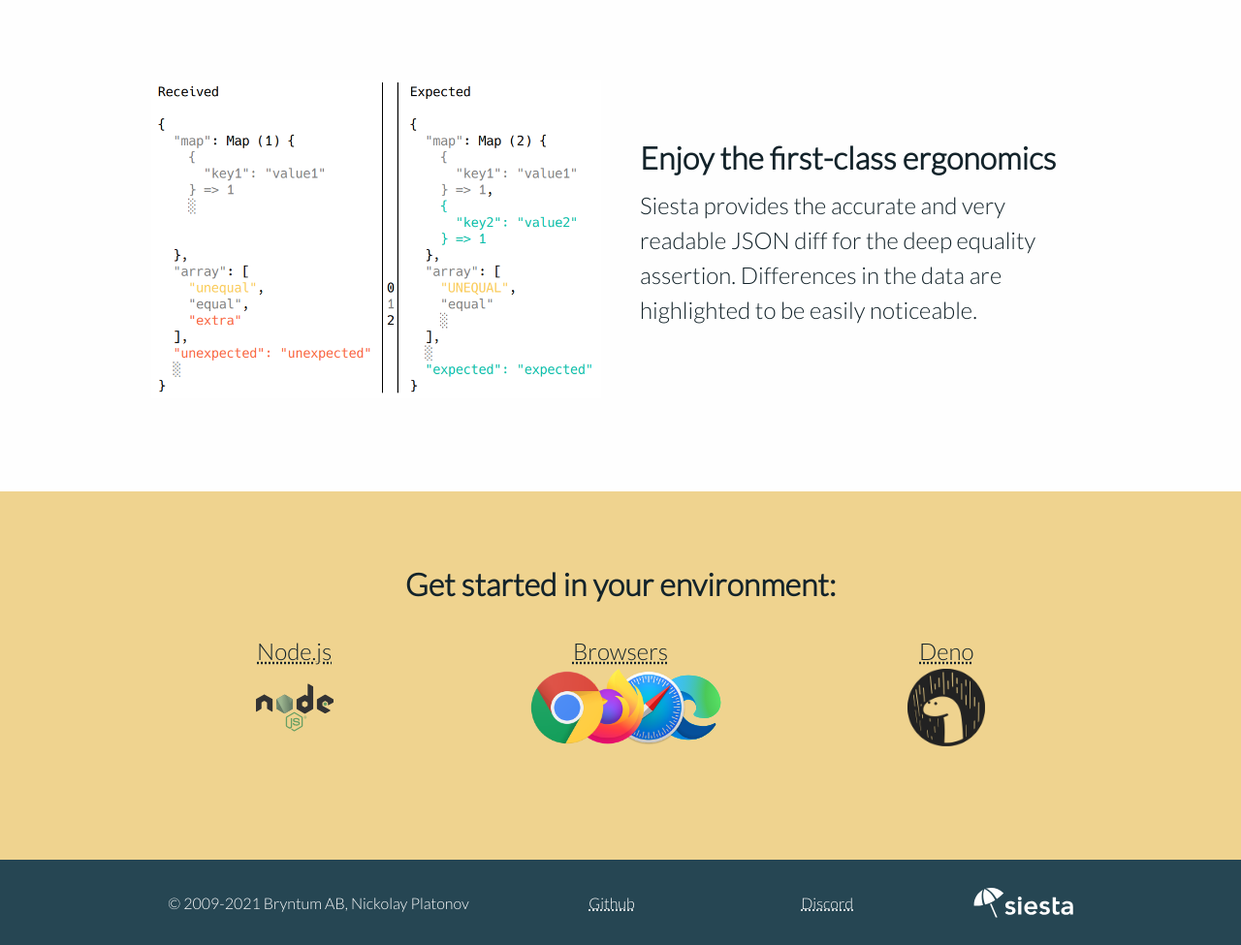
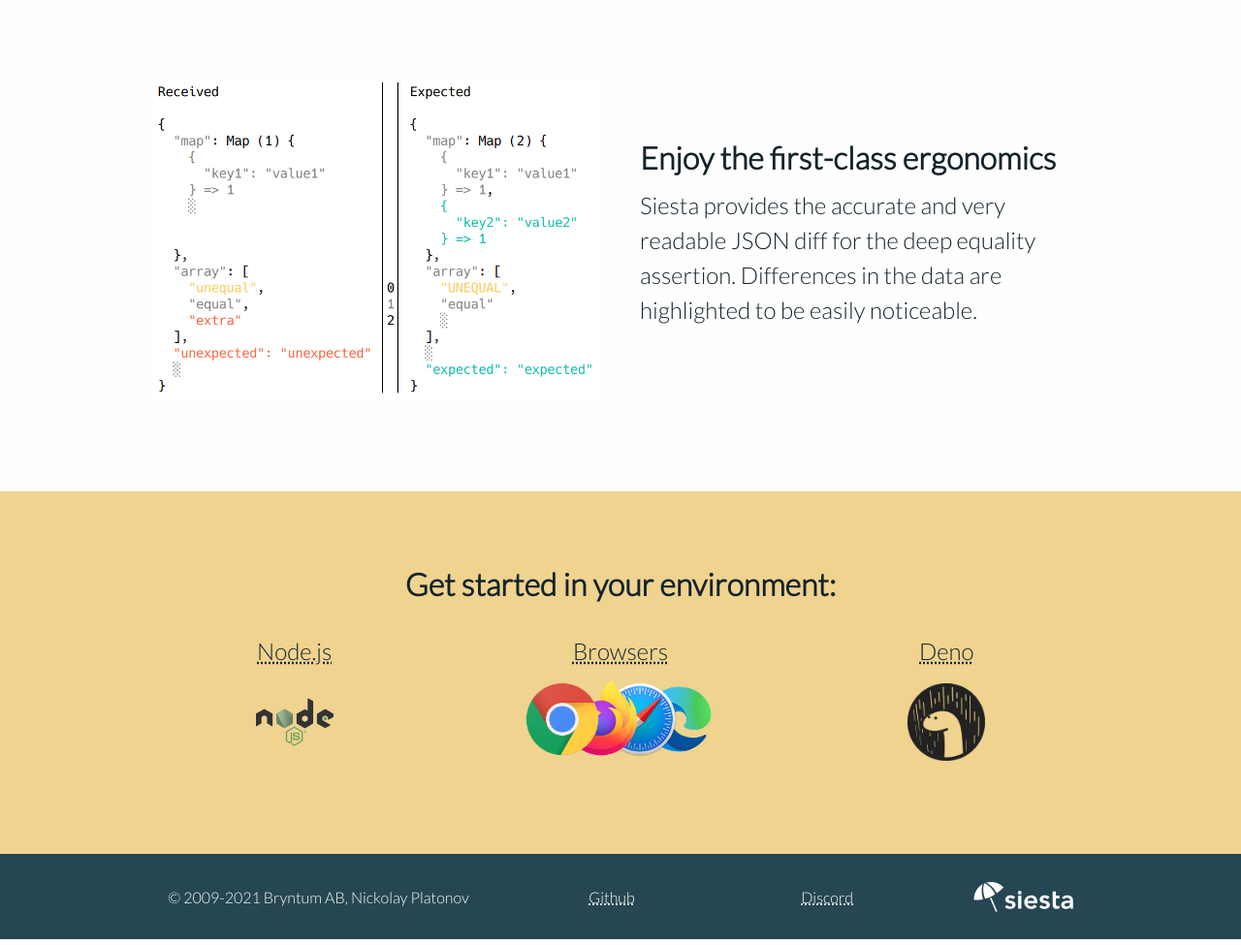
Before and after one commit to canonic-epicure/siesta-website, a website: page index.html in a window 1280 px wide. Shown: the part 1526-2501 px from the top of the page at 97% size. Drawn offline with Linux system fonts and the light colour scheme.

Commit message:
- `get started` browsers

```diff
--- a/css/styling.scss
+++ b/css/styling.scss
@@ -196,39 +196,50 @@
     text-align: center;
     background-color: color.scale($secondary_pass, $lightness: 25%);
 
-    $offset: 3ch;
-
-    & .content-center .get_started_link {
-        span {
+    & .content-center {
+        .logos {
             position: relative;
-            left: -55px;
+            width: 12.5rem;
+            text-align: start;
         }
 
-        img:nth-child(1) {
+        .logo:nth-child(1) {
             position: relative;
             z-index: 100;
+            left: 0;
         }
-        img:nth-child(2) {
+        .logo:nth-child(2) {
             position: absolute;
             z-index: 90;
-            left: $offset;
+            left: 2.5rem;
         }
-        img:nth-child(3) {
+        .logo:nth-child(3) {
             position: absolute;
             z-index: 80;
-            left: $offset * 2;
+            left: 5rem;
         }
-        img:nth-child(4) {
+        .logo:nth-child(4) {
             position: absolute;
             z-index: 70;
-            left: $offset * 3;
+            left: 7.5rem;
         }
     }
 
-    .get_started_link {
-        .logo {
-            min-height: 5rem;
-            min-width: 5rem;
+    .logo {
+        height: 5rem;
+        width: 5rem;
+    }
+
+    .content-column {
+        display: flex;
+        flex-direction: column;
+        align-items: center;
+
+        & > a {
+            flex : 1;
+            margin: 0.5em 0;
+            font-size: 1.5rem;
+            line-height: 1.5em;
         }
     }
 }
--- a/index.html
+++ b/index.html
@@ -102,34 +102,28 @@
             <div class="content content-getting-started">
                 <h1>Get started in your environment:</h1>
                 <div class="content-split">
-                    <div class="content-left">
-                        <p>
+                    <div class="content-left content-column">
                         <a class="get_started_link" target="_blank" href="https://bryntum.github.io/siesta/docs/modules/Guide__Getting_started_Node_js.html">
-                                Node.js<br>
+                            Node.js
+                        </a>
                         <img class="logo" src="images/platform_logo/nodejs.svg" style="width:80px">
+                    </div>
+                    <div class="content-center content-column">
+                        <a class="get_started_link" target="_blank" href="https://bryntum.github.io/siesta/docs/modules/Guide__Getting_started_browser.html">
+                            Browsers
                         </a>
-                        </p>
-                    </div>
-                    <div class="content-center">
-                        <p>
-                            <a class="get_started_link" target="_blank" href="https://bryntum.github.io/siesta/docs/modules/Guide__Getting_started_browser.html">
-                                Browsers<br>
-                                <span>
+                        <div class="logos">
                             <img class="logo" src="images/platform_logo/chrome_256x256.png">
                             <img class="logo" src="images/platform_logo/firefox_256x256.png">
                             <img class="logo" src="images/platform_logo/safari_256x256.png">
                             <img class="logo" src="images/platform_logo/edge.svg">
-                                </span>
+                        </div>
+                    </div>
+                    <div class="content-right content-column">
+                        <a class="get_started_link" target="_blank" href="https://bryntum.github.io/siesta/docs/modules/Guide__Getting_started_Deno.html">
+                            Deno
                         </a>
-                        </p>
-                    </div>
-                    <div class="content-right">
-                        <p>
-                            <a class="get_started_link" target="_blank" href="https://bryntum.github.io/siesta/docs/modules/Guide__Getting_started_Deno.html">
-                                Deno<br>
                         <img class="logo" src="images/platform_logo/deno.png">
-                            </a>
-                        </p>
                     </div>
                 </div>
             </div>
```
Also changed, not shown: css/styling.css. Lines whose indentation alone changed are shown as unchanged.
